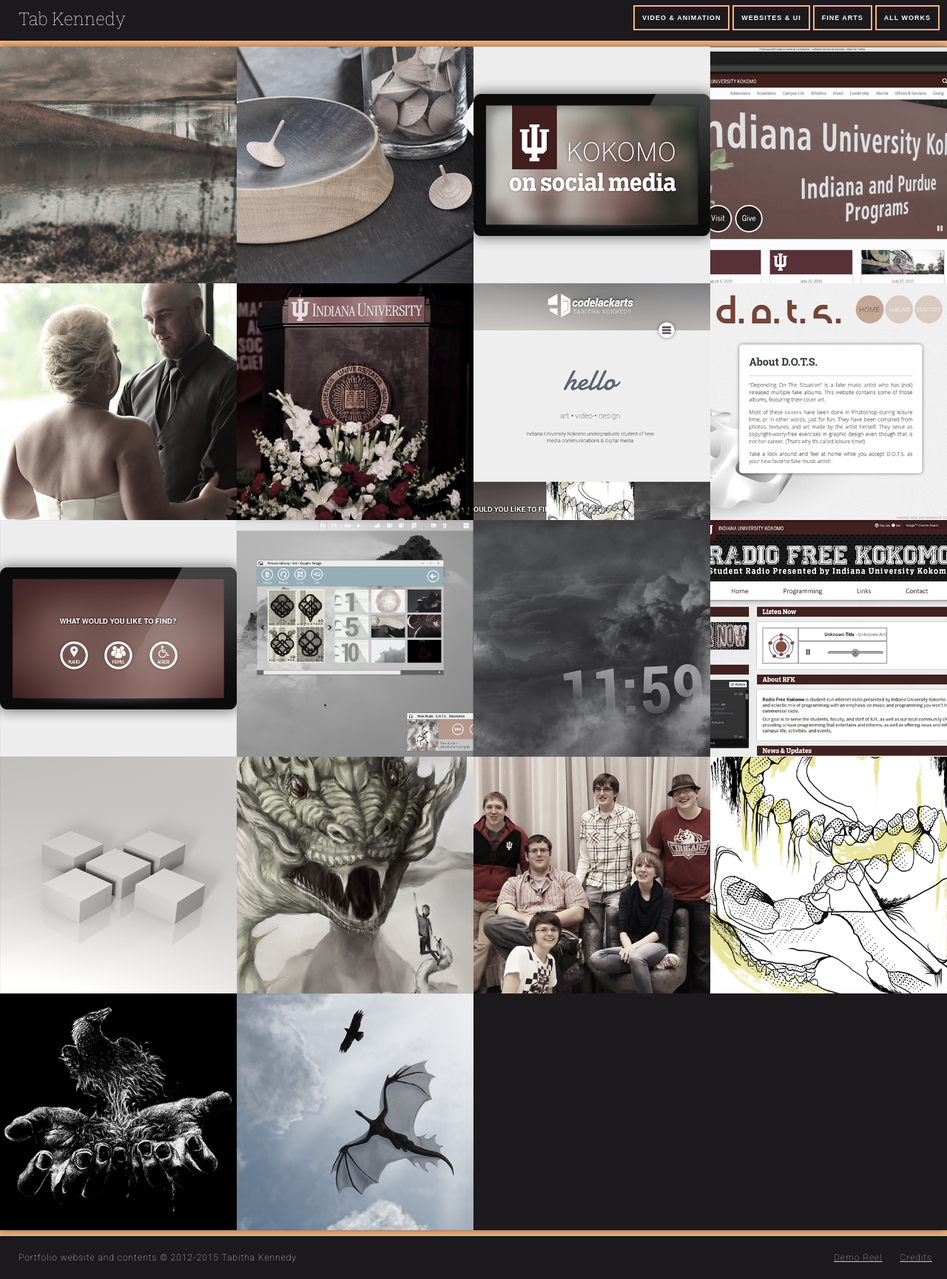
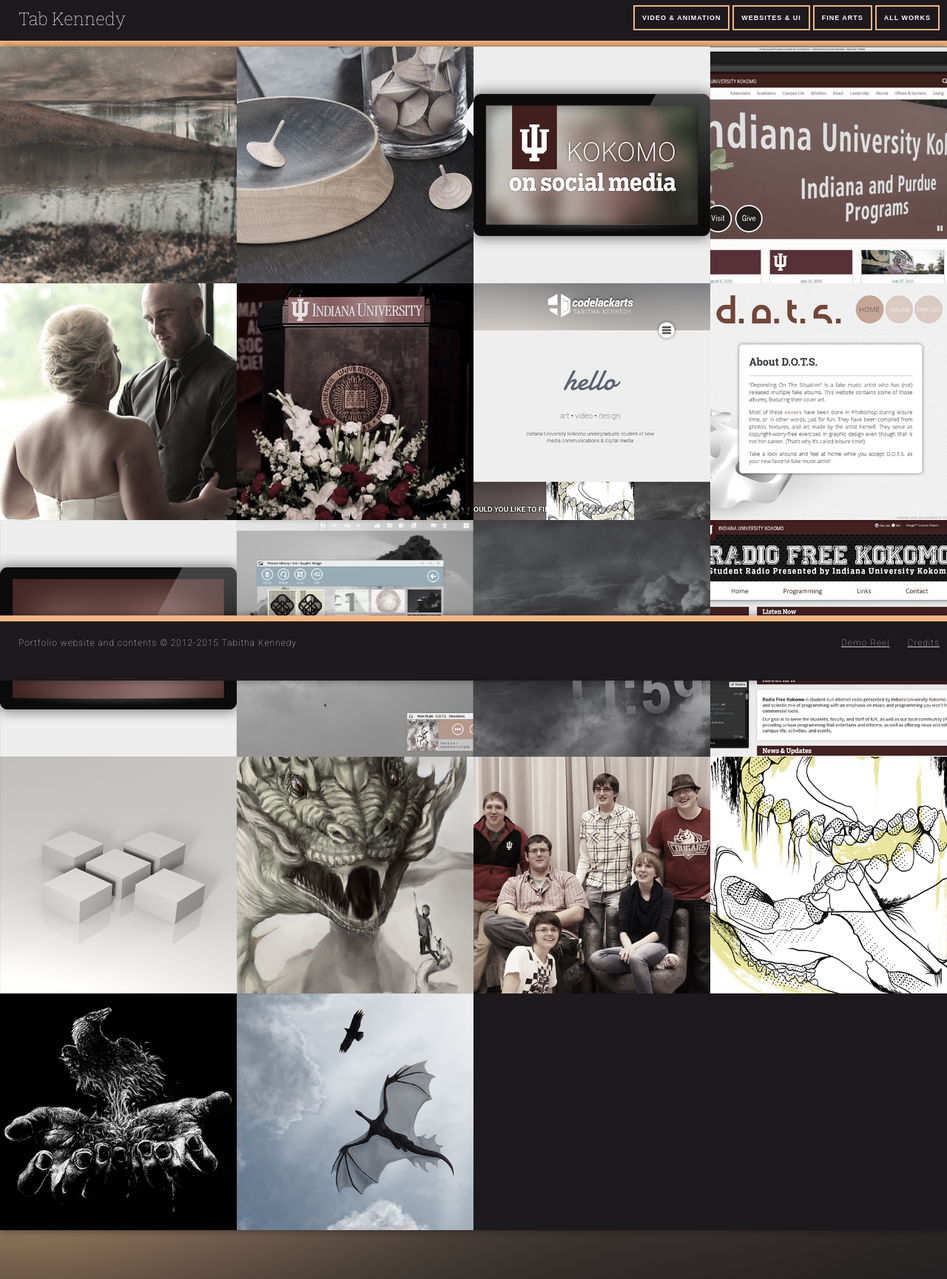
Before and after one commit to codelack/codelack.github.io, a Jekyll site: the page built from index.html, in a window 1280 px wide. Shown: the whole page at 74% size. Built offline with Jekyll 4.4.1, drawn with Linux system fonts in a browser that asks for light colours; nearby versions of some CDN libraries.

Commit message:
Fixes footer to bottom of pages

```diff
--- a/css/content.css
+++ b/css/content.css
@@ -16,7 +16,7 @@
 
 #workcontent {
   margin: 0 auto;
-  padding: 15px 60px;
+  padding: 85px 60px;
   background-color: #EEE;
   max-width: 1300px;
 }
--- a/css/styles.css
+++ b/css/styles.css
@@ -190,6 +190,11 @@
   box-shadow: 0px 0px 10px rgba(0, 0, 0, 0.4);
     -webkit-box-shadow: 0px 0px 10px rgba(0, 0, 0, 0.4);
     -moz-box-shadow: 0px 0px 10px rgba(0, 0, 0, 0.4);
+   position:fixed;
+   left:0px;
+   bottom:0px;
+   height:70px;
+   width:100%;
 }
 footer a, footer a:link, footer a:visited {
   color: #CCC;
```
Also changed, not shown: css/homethumbs.css (+4 -4 lines).
